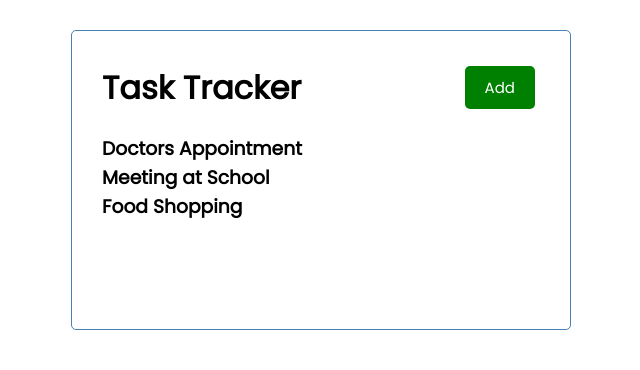
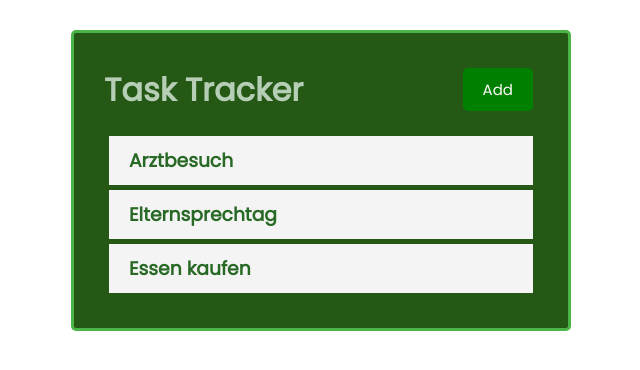
Before and after one commit to StefanGulas/React-Task-List, a React (Create React App) app in the folder Projects/react-task-list/: page / in a window 1280 px wide. Shown: the top 370 px of the page, without its empty margins (319-959 px from the left). Built offline with nearby package versions, Linux system fonts and the light colour scheme.

Commit message:
individual task implemented

```diff
--- a/Projects/react-task-list/src/App.js
+++ b/Projects/react-task-list/src/App.js
@@ -6,19 +6,19 @@ function App() {
   const [tasks, setTasks] = useState([
     {
         id: 1,
-        text: 'Doctors Appointment',
+        text: 'Arztbesuch',
         day: 'Feb 5th at 2:30pm',
         reminder: true,
     },
     {
         id: 2,
-        text: 'Meeting at School',
+        text: 'Elternsprechtag',
         day: 'Feb 6th at 1:30pm',
         reminder: true,
     },
     {
         id: 3,
-        text: 'Food Shopping',
+        text: 'Essen kaufen',
         day: 'Feb 5th at 2:30pm',
         reminder: false,
     },
--- a/Projects/react-task-list/src/components/Task.js
+++ b/Projects/react-task-list/src/components/Task.js
@@ -1,9 +1,7 @@
-import React from 'react'
-
-const Task = () => {
+const Task = ({ task }) => {
     return (
         <div className='task'>
-           <h3>My Task</h3>
+           <h3>{task.text}</h3>
         </div>
     )
 }
--- a/Projects/react-task-list/src/components/Tasks.js
+++ b/Projects/react-task-list/src/components/Tasks.js
@@ -1,11 +1,14 @@
+import Task from './Task'
 
 const Tasks = ({ tasks }) => {
 
 
     return (
-        <div>
-            {tasks.map((task) => (<h3 key={task.id}>{task.text}</h3>))}
-        </div>
+        <>
+            {tasks.map((task) => (
+            <Task key={task.id} task={task}/>
+            ))}
+        </>
     )
 }
 
--- a/Projects/react-task-list/src/index.css
+++ b/Projects/react-task-list/src/index.css
@@ -15,7 +15,8 @@ body {
   margin: 30px auto;
   overflow: auto;
   min-height: 300px;
-  border: 1px solid steelblue;
+  border: 3px solid rgb(74, 180, 70);
+  background-color: #245814;
   padding: 30px;
   border-radius: 5px;
 }
@@ -25,12 +26,13 @@ body {
   justify-content: space-between;
   align-items: center;
   margin-bottom: 20px;
+  color:rgb(183, 206, 182)
 }
 
 .btn {
   display: inline-block;
   background: #000;
-  color: #fff;
+  color: rgb(255, 251, 251);
   border: none;
   padding: 10px 20px;
   margin: 5px;
@@ -59,6 +61,7 @@ body {
   margin: 5px;
   padding: 10px 20px;
   cursor: pointer;
+  color:rgb(40, 105, 37)
 }
 
 .task.reminder {
```
